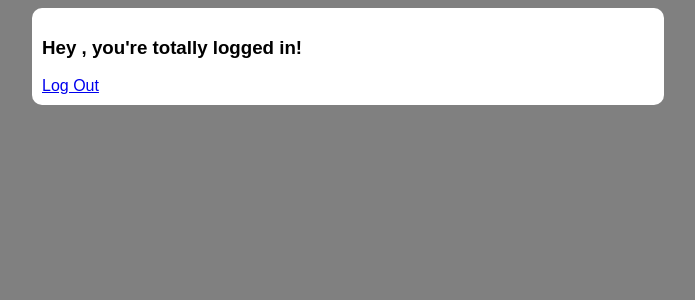
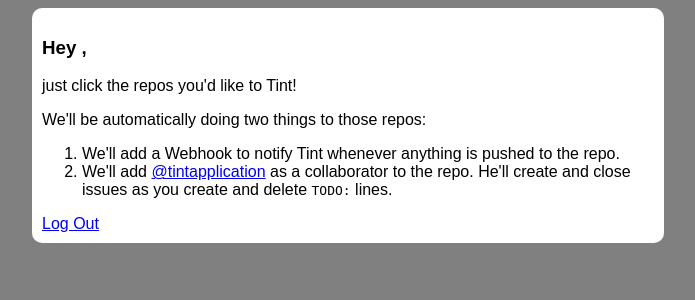
Before and after one commit to zanesterling/tint, a Flask app: template templates/home.html in a window 1280 px wide. Shown: the top 300 px of the page, without its empty margins (292-987 px from the left). Run offline with Flask 2, Linux system fonts and the light colour scheme; the template is opened without the code that fills it, so the values that code supplies are empty; some libraries are stand-ins or nearby versions.

Commit message:
Add more description to the home page on exactly what we'll do

```diff
--- a/templates/home.html
+++ b/templates/home.html
@@ -8,7 +8,13 @@
 </head>
 <body>
 	<div id=container>
-		<h3>Hey {{ d['username'] }}, you're totally logged in!</h3>
+	<h3>Hey {{ d['username'] }},</h3>
+	<p>just click the repos you'd like to Tint!</p>
+	<p>We'll be automatically doing two things to those repos:</p>
+	<ol>
+			<li>We'll add a Webhook to notify Tint whenever anything is pushed to the repo.</li>
+			<li>We'll add <a href=http://github.com/tintapplication>@tintapplication</a> as a collaborator to the repo. He'll create and close issues as you create and delete <code>TODO:</code> lines.</li>
+	</ol>
 		<ul id=repolist>
 		{% for repo in d['repos'] %}
 			<li class="repo">{{ repo['name'] }}</li>
```
